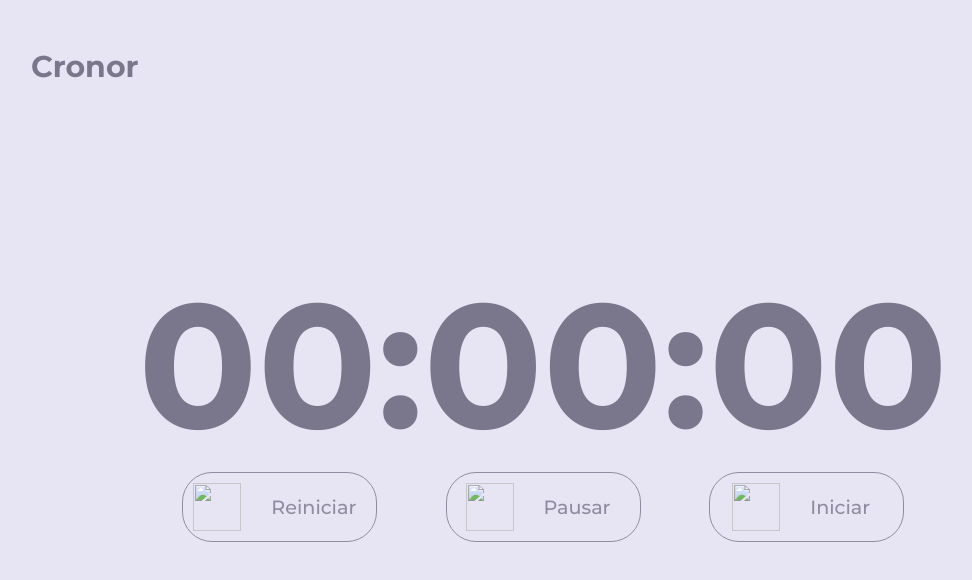
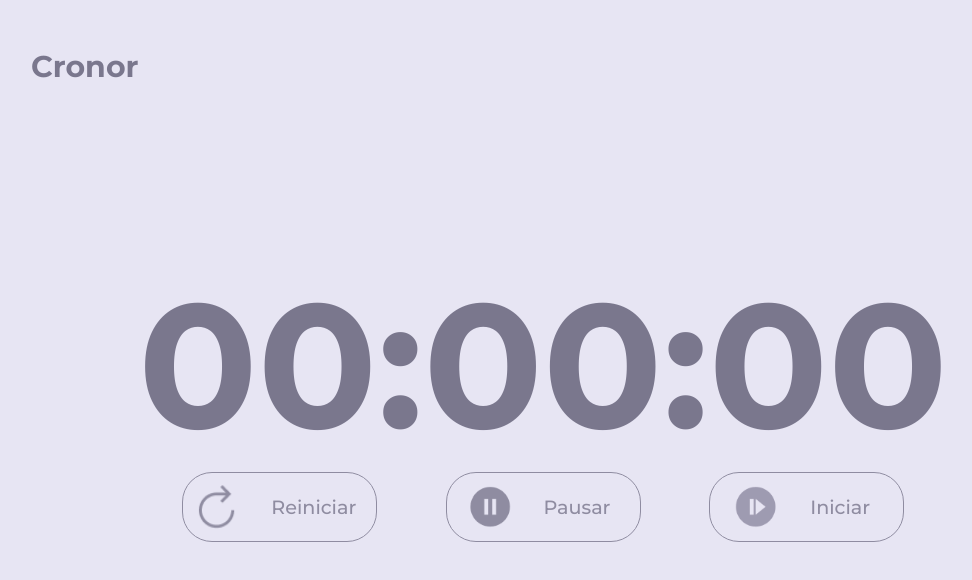
Before and after one commit to ArthurEzequiel/Cronometer, a plain HTML site: page index.html in a window 1280 px wide. Shown: the whole page, without its empty margins (97-1069 px from the left). Drawn offline with nearby package versions, Linux system fonts and the light colour scheme; the site is published under a folder, as on GitHub Pages, so addresses that start at the root find nothing.

Commit message:
Update index.html

```diff
--- a/index.html
+++ b/index.html
@@ -24,15 +24,15 @@
                 </div>
             </div>
             <div class="button-section">
-                <button class="reset" onclick="resetTimer()"><img src="/img/reset.png"
+                <button class="reset" onclick="resetTimer()"><img src="img/reset.png"
                         style="width: 3rem; height: 3rem;" alt="">
                     <p> Reiniciar</p>
                 </button>
-                <button class="pause" onclick="pauseTimer()"><img src="/img/pause.png"
+                <button class="pause" onclick="pauseTimer()"><img src="img/pause.png"
                         style="width: 3rem; height: 3rem;" alt="">
                     <p> Pausar</p>
                 </button>
-                <button class="start" onclick="startTimer()"> <img src="/img/start.png"
+                <button class="start" onclick="startTimer()"> <img src="img/start.png"
                         style="width: 3rem; height: 3rem;" alt="">
                     <p> Iniciar</p>
                 </button>
```
